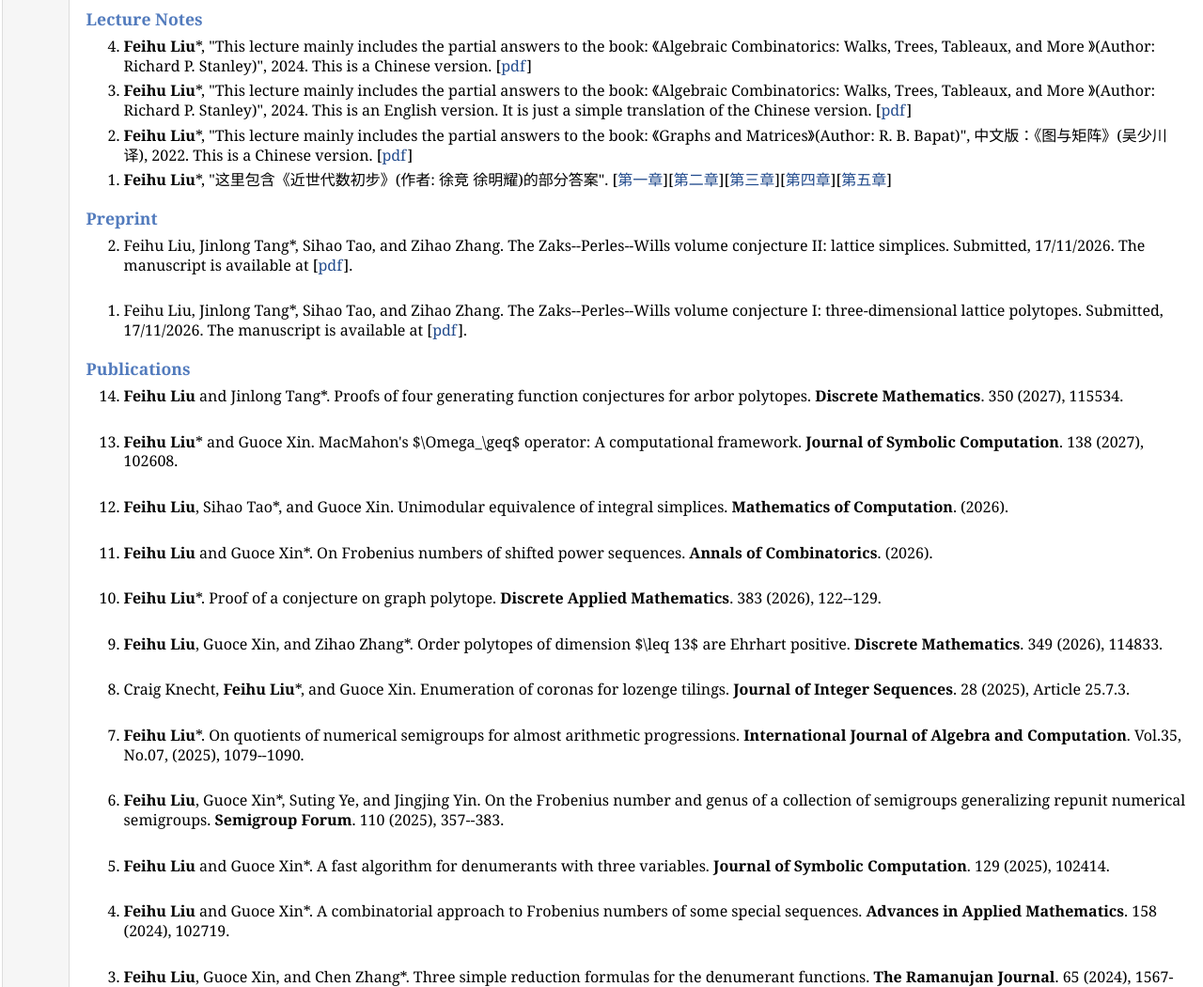
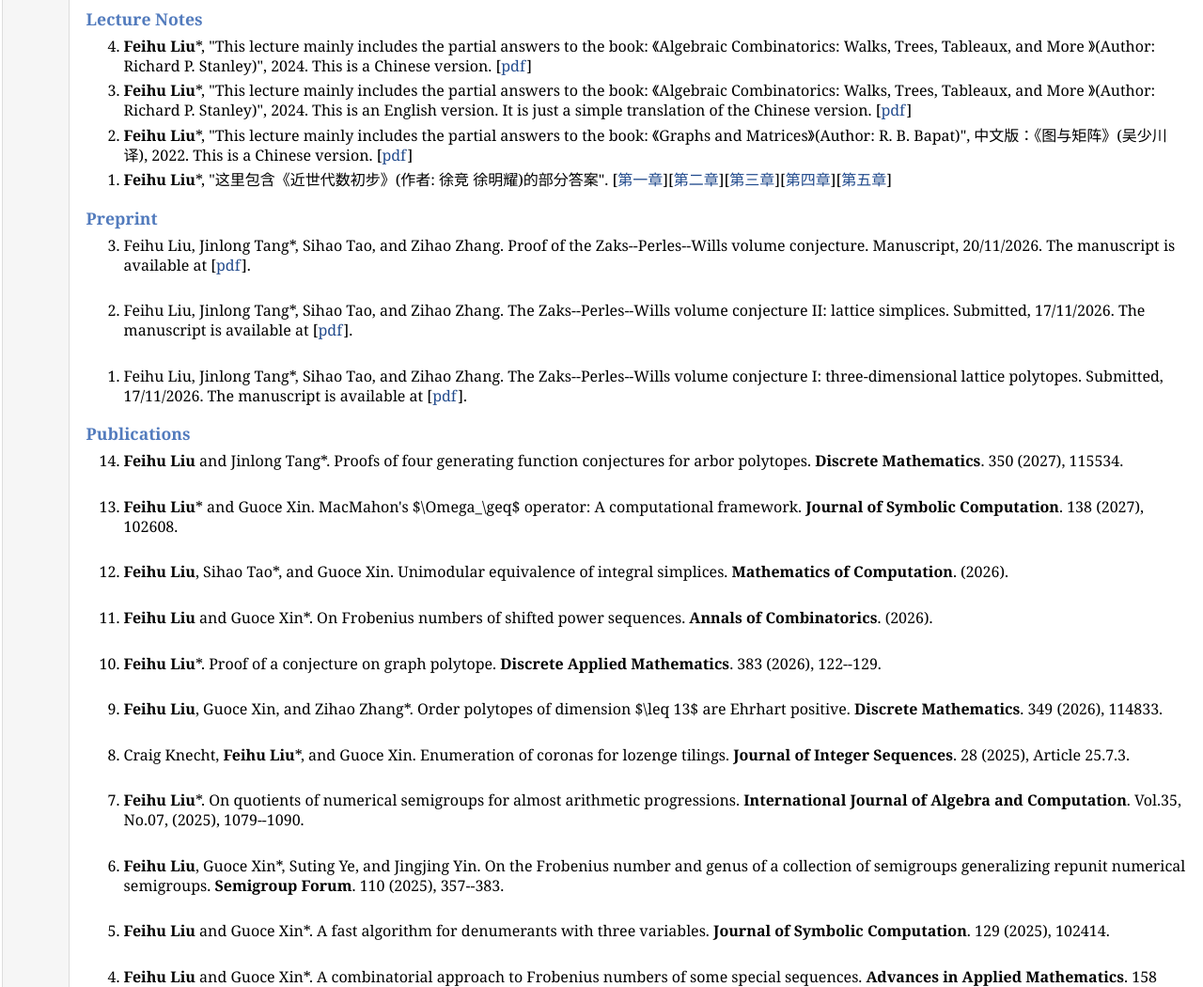
Before and after one commit to TygerLiu/TygerLiu.github.io, a plain HTML site: page index.html in a window 1280 px wide. Shown: the part 1103-2153 px from the top of the page at 94% size. Drawn offline with Linux system fonts and the light colour scheme.

Commit message:
Update index.html

```diff
--- a/index.html
+++ b/index.html
@@ -73,6 +73,7 @@ I obtained my Ph.D. from Capital Normal University in 2026, supervised by Prof.
 </ol>
 <h3>Preprint</h3>
 <ol reversed>
+<li><p>Feihu Liu, Jinlong Tang*, Sihao Tao, and Zihao Zhang. Proof of the Zaks--Perles--Wills volume conjecture. Manuscript, 20/11/2026. The manuscript is available at [<a href="pub/ZPW-Volume-Conjecture.pdf">pdf</a>]. </p></li> <br> <br\>
 <li><p>Feihu Liu, Jinlong Tang*, Sihao Tao, and Zihao Zhang. The Zaks--Perles--Wills volume conjecture II: lattice simplices. Submitted, 17/11/2026. The manuscript is available at [<a href="pub/ZPW-LatticeSimplex.pdf">pdf</a>]. </p></li> <br> <br\>
 <li><p>Feihu Liu, Jinlong Tang*, Sihao Tao, and Zihao Zhang. The Zaks--Perles--Wills volume conjecture I: three-dimensional lattice polytopes. Submitted, 17/11/2026. The manuscript is available at [<a href="pub/ZPW-3-Polytope.pdf">pdf</a>]. </p></li>
 </ol>
```
